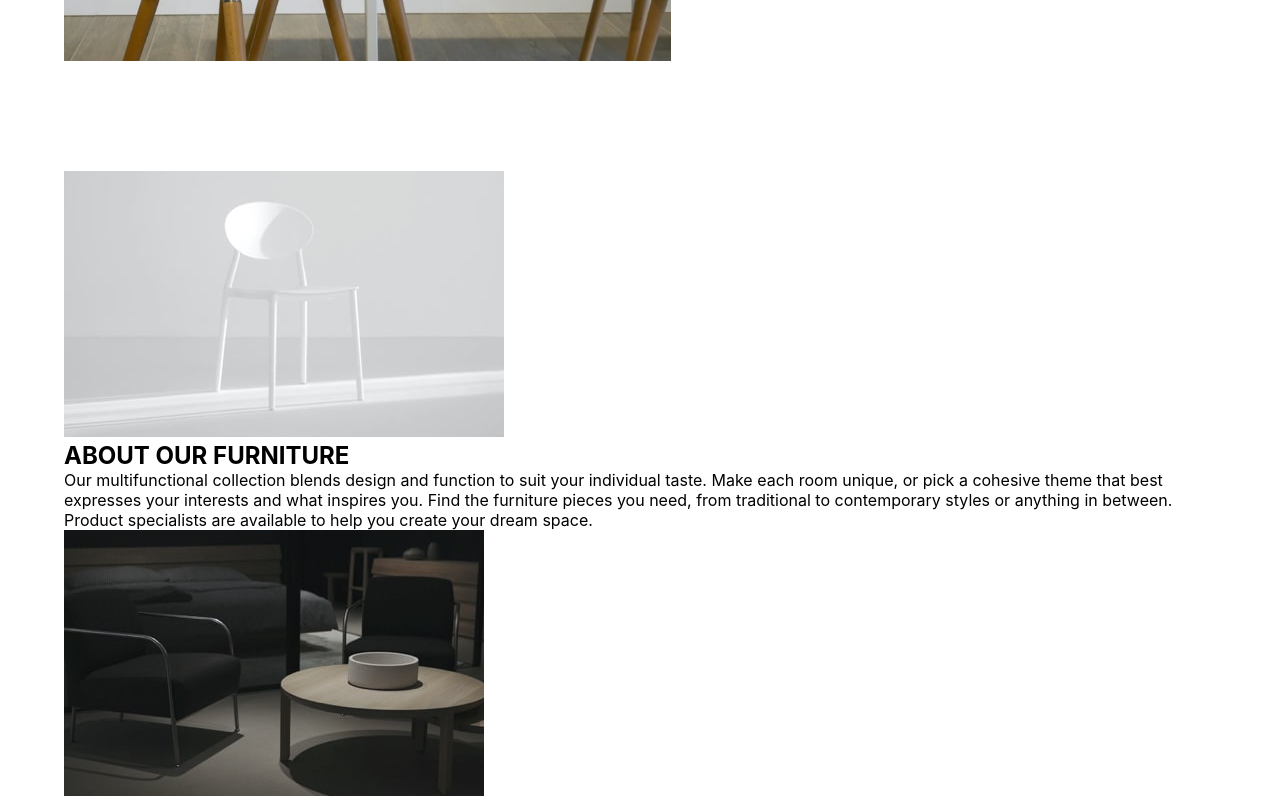
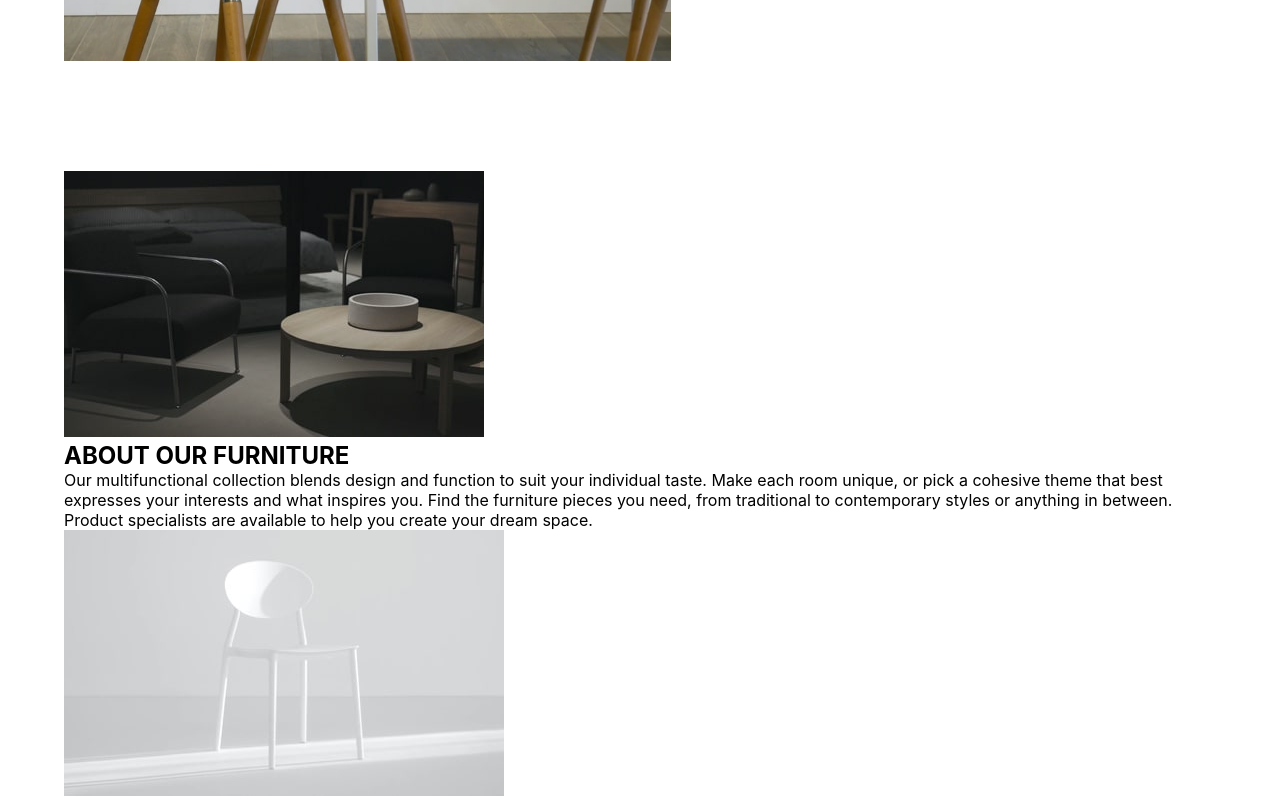
Before and after one commit to Gemcreation/roomredoreactgeeg, a React (Create React App) app: page / in a window 1280 px wide. Shown: the part 325-1125 px from the top of the page. Built offline with nearby package versions, Linux system fonts and the light colour scheme.

Commit message:
commited

```diff
--- a/src/components/Lowersection.jsx
+++ b/src/components/Lowersection.jsx
@@ -7,7 +7,7 @@ const Lowersection = ()=>{
         <section className="flex main">
             <article>
                 <div>
-                    <img src={lightImg} alt="About furniture light" />
+                    <img src={darkImg} alt="About furniture light" />
                 </div>
 
                 <div>
@@ -21,7 +21,7 @@ const Lowersection = ()=>{
                 </div>
 
                 <div>
-                    <img src={darkImg} alt="About furniture light" />
+                    <img src={lightImg} alt="About furniture light" />
                 </div>
             </article>
         </section>
```
